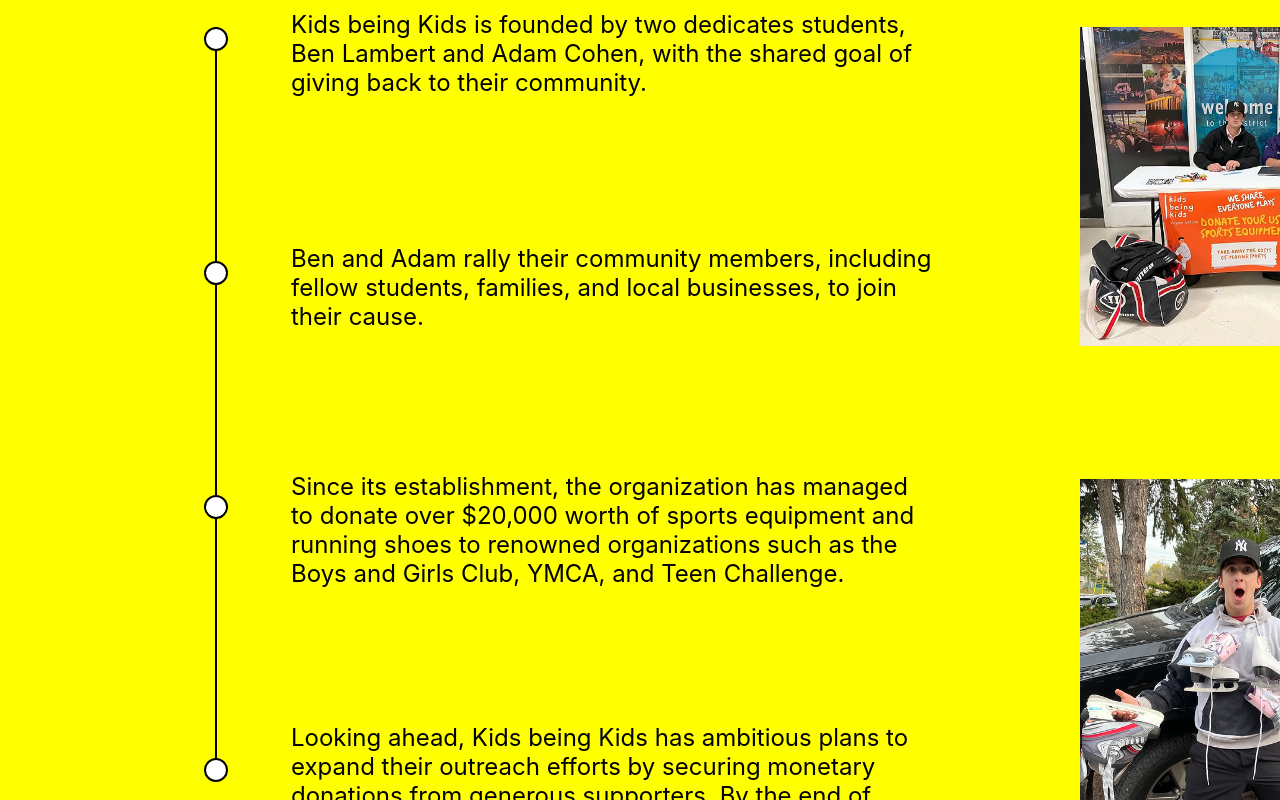
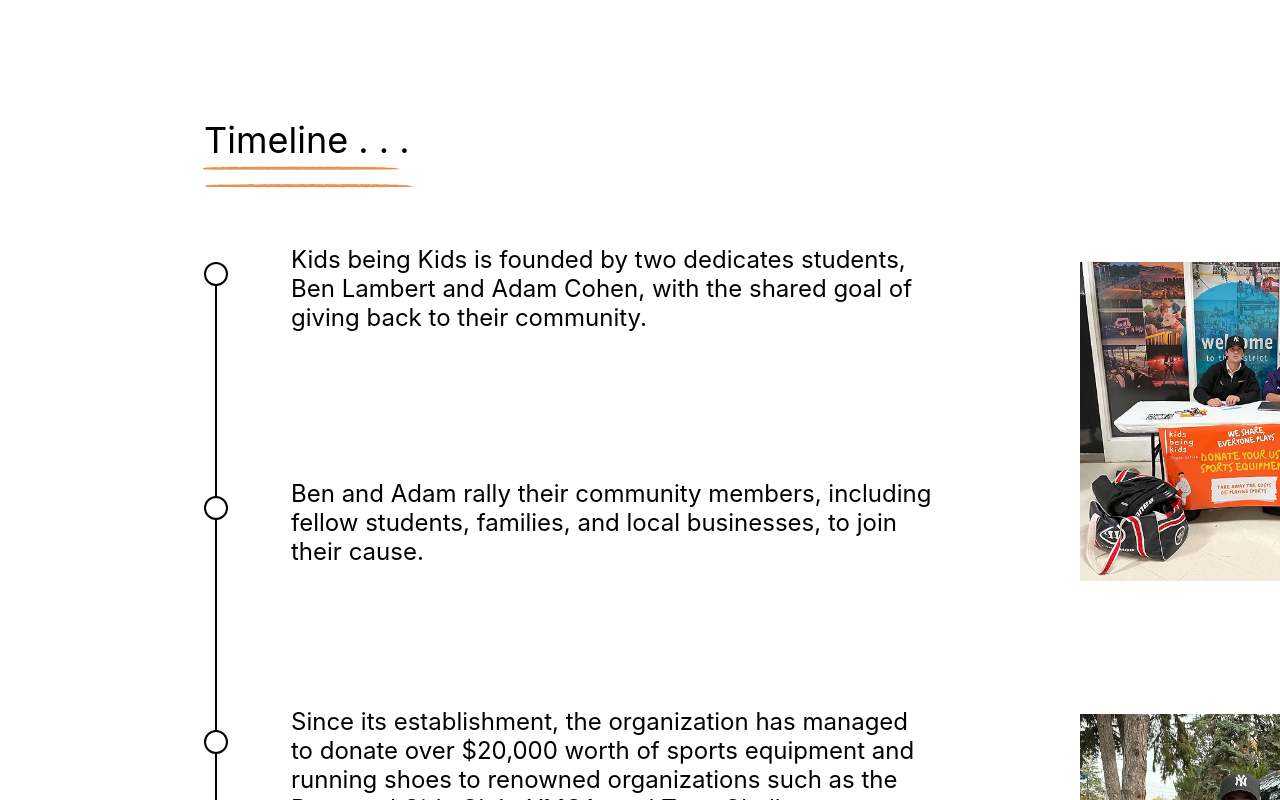
Before and after one commit to RadmehrM/KBK-React, a React (Create React App) app in the folder kbk-react/: page / in a window 1280 px wide. Shown: the top 800 px of the page. Built offline with nearby package versions, Linux system fonts and the light colour scheme.

Commit message:
build timeline header

```diff
--- a/kbk-react/src/components/About.css
+++ b/kbk-react/src/components/About.css
@@ -32,11 +32,15 @@
     display: grid;
     height: 905px;
     width: 1297px;
-    background-color: yellow;
     grid-template-columns: 2px 2fr 1fr;
     padding-left: 215px;
     padding-top: 27px;
     padding-bottom: 127px;
+}
+.timelineHeader {
+    margin: 0 auto;
+    height: 235px;
+    width: 1512px;
 }
 
 .timeline{
@@ -58,3 +62,18 @@
 .timelineItem{
     display: flex;
 }
+
+.headerText {
+    font-weight: 400;
+    font-size: 36px;
+    line-height: 43.57px;
+    letter-spacing: 5%;
+    padding: 119px 0 0 204px;
+}
+
+.underline {
+    position: relative;
+    left: 195px;
+    top: -70px;
+    width: 225px;
+}
--- a/kbk-react/src/components/About.js
+++ b/kbk-react/src/components/About.js
@@ -1,5 +1,6 @@
 import image1 from "../images/69ba5b_25690ae97244444f930a4f3ff90ea00b~mv2.webp";
 import image2 from "../images/69ba5b_86aa0cc93ce841509b8f3d93e2b2a771~mv2.webp";
+import underline from "../images/underline.png"
 import "./About.css";
 
 const items = ["Kids being Kids is founded by two dedicates students, Ben Lambert and Adam Cohen, with the shared goal of giving back to their community.",
@@ -31,6 +32,11 @@ function TimelineItems({ items }){
 
 function About(){
     return (
+        <div>
+            <div className="timelineHeader">
+                <div className="headerText">Timeline . . .</div>
+                <img className="underline" src={underline}/>
+            </div>
             <div className="timelineContainer">
                 <div className="timeline"></div>
                 <TimelineItems items={items}/>
@@ -39,6 +45,7 @@ function About(){
                     <img className="image2" src={image2}></img>
                 </div>
             </div>
+        </div>
     )
 }
 
```
Also changed, not shown: kbk-react/src/images/underline.png (added). Lines whose indentation alone changed are shown as unchanged.
